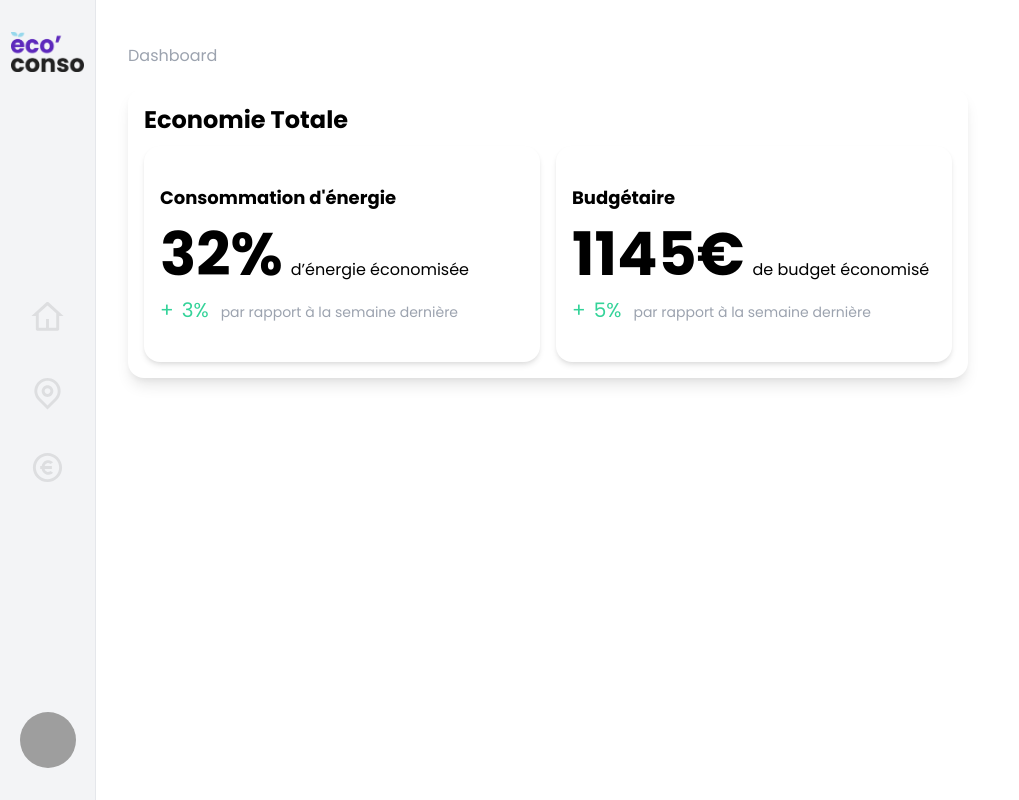
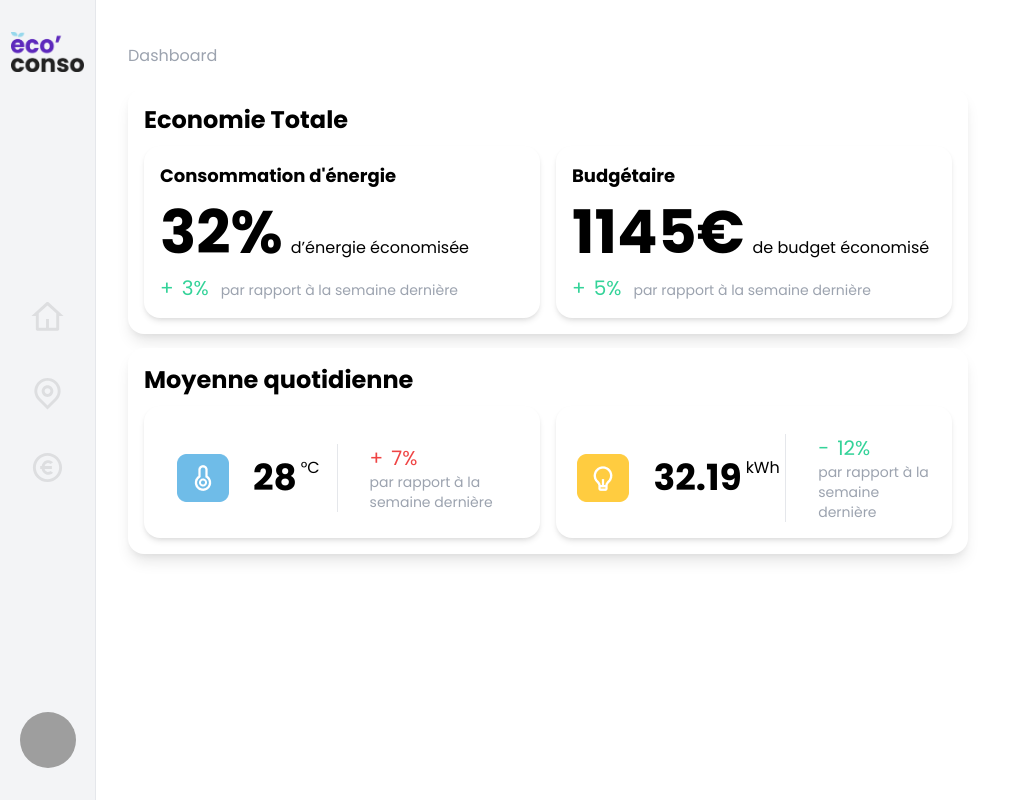
Before and after one commit to bryanFerreiraJS/IoT10, a Vue app: page / in a window 1280 px wide. Shown: the whole page, without its empty margins (0-1019 px from the left). Built offline with nearby package versions, Linux system fonts and the light colour scheme; grey boxes are pictures that could not be loaded; what @tailwindcss/typography would draw is missing.

Commit message:
create daily average

```diff
--- /dev/null
+++ b/src/components/DailyAverage.vue
@@ -0,0 +1,38 @@
+<template>
+  <div class="bg-white shadow-lg flex mt-3.5 p-4 flex-col rounded-2xl w-3/4">
+    <div class="text-2xl text-black-600 font-bold">Moyenne quotidienne</div>
+    <div class="mt-2.5 w-full flex flex-row">
+      <div class="flex flex-row w-full mr-2 bg-white shadow-md p-4 items-center justify-center text-left rounded-2xl">
+        <div class="w-full flex flex-row items-center justify-center mt-3 text-black-600">
+          <img src="@/assets/images/logo_temperature.png">
+          <span class="ml-6 text-4xl font-bold">28</span>
+          <span class="ml-1 -mt-5 text-base">°C</span>
+        </div>
+        <div class="pl-5 border-l mt-3 w-full">
+          <span class="ml-3 text-xl text-red-500">+</span>
+          <span class="text-xl ml-2 text-red-500">7%</span>
+          <div class="text-sm ml-3 text-gray-400">par rapport à la semaine dernière</div>
+        </div>
+      </div>
+
+      <div class="flex flex-row w-full ml-2 bg-white shadow-md p-4 items-center justify-center text-left rounded-2xl">
+        <div class="w-full flex flex-row items-center justify-center mt-3 text-black-600">
+          <img src="@/assets/images/logo_consommation.png">
+          <span class="ml-6 text-4xl font-bold">32.19</span>
+          <span class="ml-1 -mt-5 text-base">kWh</span>
+        </div>
+        <div class="pl-5 border-l mt-3 w-4/6">
+          <span class="ml-3 text-xl text-green-400">-</span>
+          <span class="text-xl ml-2 text-green-400">12%</span>
+          <div class="text-sm ml-3 text-gray-400">par rapport à la semaine dernière</div>
+        </div>
+      </div>
+    </div>
+  </div>
+</template>
+
+<script>
+import { defineComponent } from 'vue'
+
+export default defineComponent({})
+</script>
--- a/src/components/TotalSavings.vue
+++ b/src/components/TotalSavings.vue
@@ -1,7 +1,7 @@
 <template>
-  <div class="bg-white shadow-lg flex p-4 flex-col rounded-2xl w-3/4 h-full">
+  <div class="bg-white shadow-lg flex p-4 flex-col rounded-2xl w-3/4">
     <div class="text-2xl text-black-600 font-bold">Economie Totale</div>
-    <div class="mt-2.5 w-full flex flex-row h-full">
+    <div class="mt-2.5 w-full flex flex-row">
       <div class="flex flex-col w-full mr-2 bg-white shadow-md p-4 items-center justify-center text-left rounded-2xl">
         <h3 class="w-full text-lg text-black-600 font-bold">Consommation d'énergie</h3>
         <div class="mt-3 w-full text-black-600">
--- a/src/views/Dashboard.vue
+++ b/src/views/Dashboard.vue
@@ -1,12 +1,14 @@
 <template>
   <TotalSavings />
+  <DailyAverage />
 </template>
 
 <script>
 import { defineComponent } from 'vue'
 import TotalSavings from '@/components/TotalSavings.vue'
+import DailyAverage from '@/components/DailyAverage.vue'
 
 export default defineComponent({
-  components: { TotalSavings }
+  components: { TotalSavings, DailyAverage }
 })
 </script>
```
Also changed, not shown: src/assets/images/logo_consommation.png (added), src/assets/images/logo_temperature.png (added).
